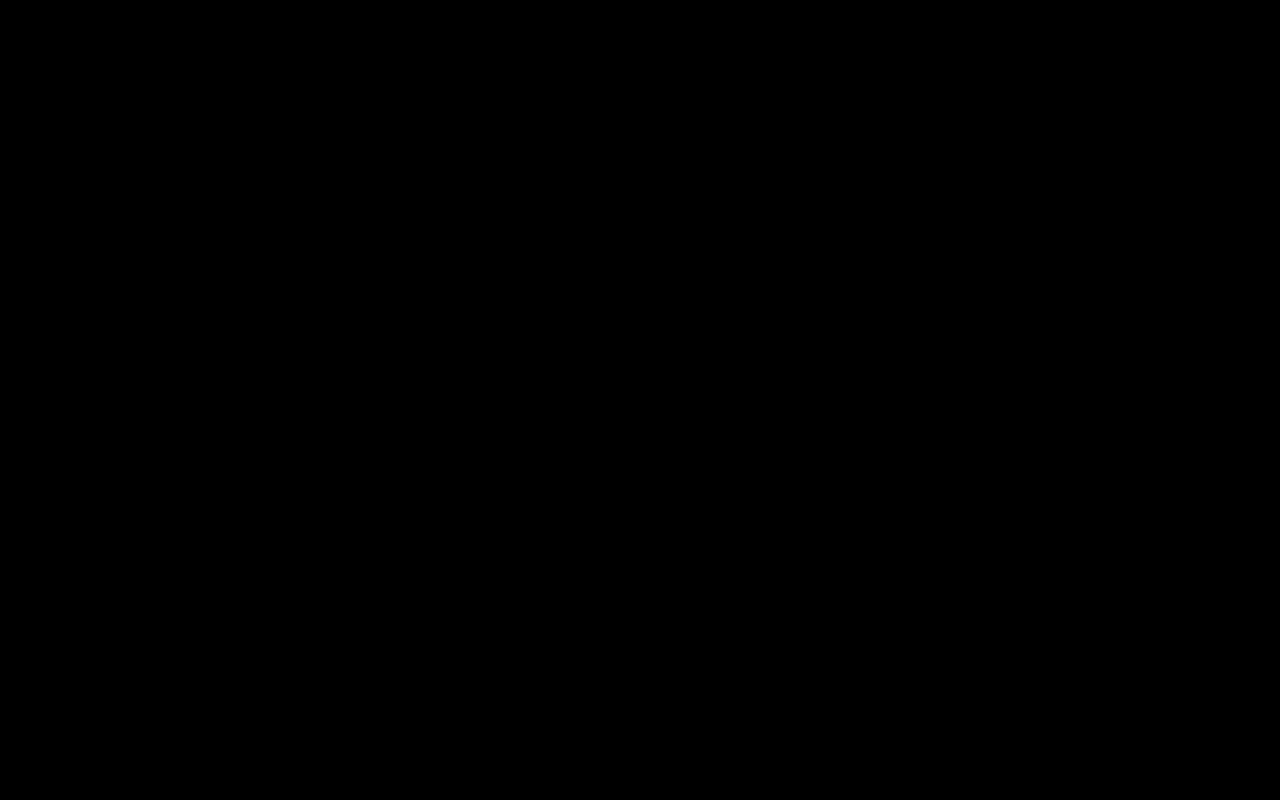
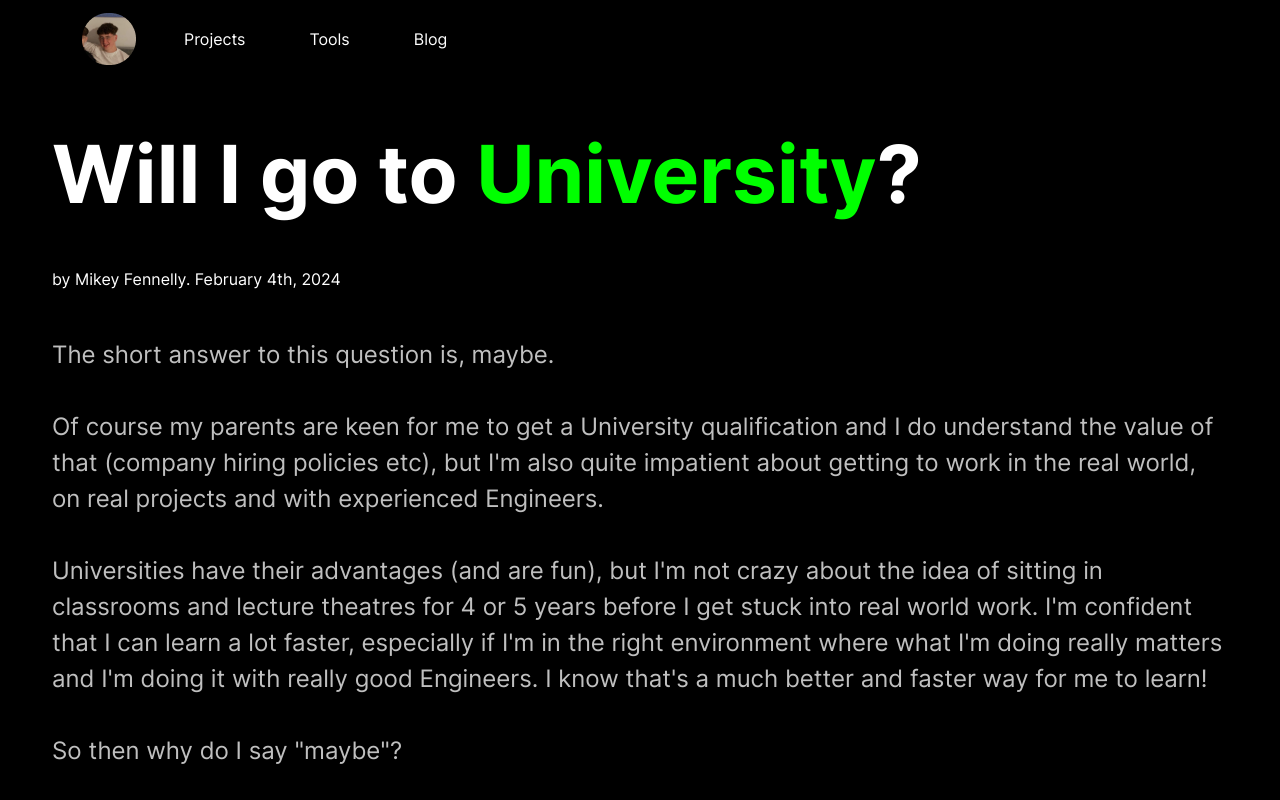
Before and after one commit to mikeyfennelly1/portfolio, an Angular app: page /blog/will-i-go-to-university in a window 1280 px wide. Before the commit this address led to /. Shown: the top 800 px of the page. Built offline with nearby package versions, Linux system fonts and the light colour scheme.

Commit message:
blog changed

```diff
--- a/src/app/app.routes.ts
+++ b/src/app/app.routes.ts
@@ -15,7 +15,7 @@ export const routes: Routes = [
         component: BlogPageComponent,
     },
     {
-        path: 'blog/machine-learning-demistified',
+        path: 'blog/will-i-go-to-university',
         component: MachineLearningDemistifiedComponent,
     }
 ];
--- a/src/app/components/blog1/blog1.component.html
+++ b/src/app/components/blog1/blog1.component.html
@@ -1,6 +1,6 @@
 <div class="row my-5">
     <div style="max-width: 800px;" class="col">
-        <a class="text-decoration-none text-primary" href="blog/machine-learning-demistified">
+        <a class="text-decoration-none text-primary" href="blog/will-i-go-to-university">
             <h1 style="font-family: Inter-Bold" class="mt-5 text-decoration-underline slideRight">Will I go to University?</h1>
         </a>
         <h5 style="font-family: Inter-Light;" class="text-white lh-base mt-4">In this blog I go through my thoughts about University, my apprehensions, the elements of going to University that I like and my general thoughts on the matter.</h5>
--- a/src/app/components/blogPage/machine-learning-demistified/machine-learning-demistified.component.html
+++ b/src/app/components/blogPage/machine-learning-demistified/machine-learning-demistified.component.html
@@ -1,28 +1,20 @@
 <app-navbar></app-navbar>
-<div style="max-width: 1200px" class="container my-5 text-white">
-    <div style="min-height: 150px;"></div>
-    <h1 style="font-family: Inter-Bold;" class="display-1 my-5"><span class="text-primary">Machine Learning </span>Demistified</h1>
-    <h6>by Mikey Fennelly. November 26th, 2023</h6>
-    <h4 class="my-5 lh-base opacity-75">Machine Learning (ML) is a transformative field within the broader realm of artificial intelligence (AI) that empowers computers to learn from data without explicit programming. This introductory chapter lays the groundwork for understanding the significance of ML in contemporary society.
-
-        Importance in Today's World
-        In an era where data has become the new currency, machine learning emerges as a key player in extracting meaningful insights from vast datasets. From healthcare to finance, marketing to autonomous vehicles, ML's applications are pervasive and diverse.</h4>
-        <img style="max-width: 1200px" class="my-5" src="../../../../assets/images/neuralNetwork2.png" alt="">
-        <h4 class=" opacity-75 my-5 lh-base">
-        Tracing the roots of machine learning unveils a fascinating journey. This chapter explores the early concepts and pioneers who laid the foundation for the ML landscape we witness today.
-
-        Milestones in Machine Learning Development
-        Highlighting pivotal moments in ML history, this section underscores the significant breakthroughs that shaped the evolution of machine learning, from the conception of basic algorithms to the rise of sophisticated neural networks.
-
-        ...
-
-        (Continue this structure throughout the essay, providing in-depth insights, case studies, and practical applications of machine learning concepts. Address challenges, ethical considerations, and future trends to offer readers a comprehensive understanding of the subject.)
-    </h4>
-    <h4 class=" opacity-75 my-5 lh-base">
-        In this concluding chapter, we revisit the fundamental concepts covered throughout the essay, reinforcing the reader's understanding of the diverse facets of machine learning.
-
-        The Ongoing Journey of Machine Learning
-        As we conclude this extensive exploration, we acknowledge that the journey of machine learning is ongoing. The field continues to evolve, with new challenges, ethical considerations, and breakthroughs on the horizon. Machine learning, once a complex and mysterious realm, stands demystified, inviting both experts and enthusiasts to contribute to its growth and application.
-    </h4>
+<div style="max-width: 1200px; min-height: 1600px" class="container my-5 text-white">
+    <h1 style="font-family: Inter-Bold;" class="display-1 my-5">Will I go to <span class="text-primary">University</span>?</h1>
+    <h6>by Mikey Fennelly. February 4th, 2024</h6>
+    <h4 class="my-5 lh-base opacity-75">The short answer to this question is, maybe.
+<br>
+<br>
+        Of course my parents are keen for me to get a University qualification and I do understand the value of that (company hiring policies etc), but I'm also quite impatient about getting to work in the real world, on real projects and with experienced Engineers.
+<br>
+<br>
+        Universities have their advantages (and are fun), but I'm not crazy about the idea of sitting in classrooms and lecture theatres for 4 or 5 years before I get stuck into real world work. I'm confident that I can learn a lot faster, especially if I'm in the right environment where what I'm doing really matters and I'm doing it with really good Engineers. I know that's a much better and faster way for me to learn!
+<br>
+<br>
+        So then why do I say "maybe"?
+<br>
+<br>
+        There is one University course in Ireland that I think would be well suited to me and what I want to do. That course is Immersive Software Engineering at the University of Limerick. While on this course, students get to spend a lot of time "immersed" in real work environments in really good companies and they start doing it in their 1st year. I really do like the sound of this course and if I could get into it next year I'd definitely do it.
+        </h4>
 </div>
 <app-footer></app-footer>
```
